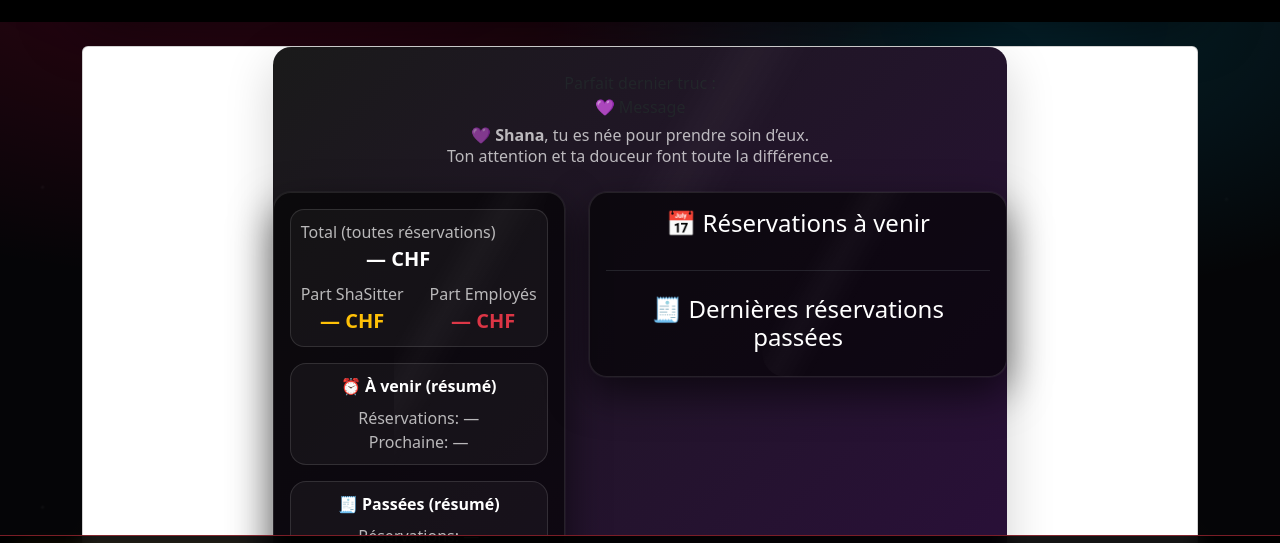
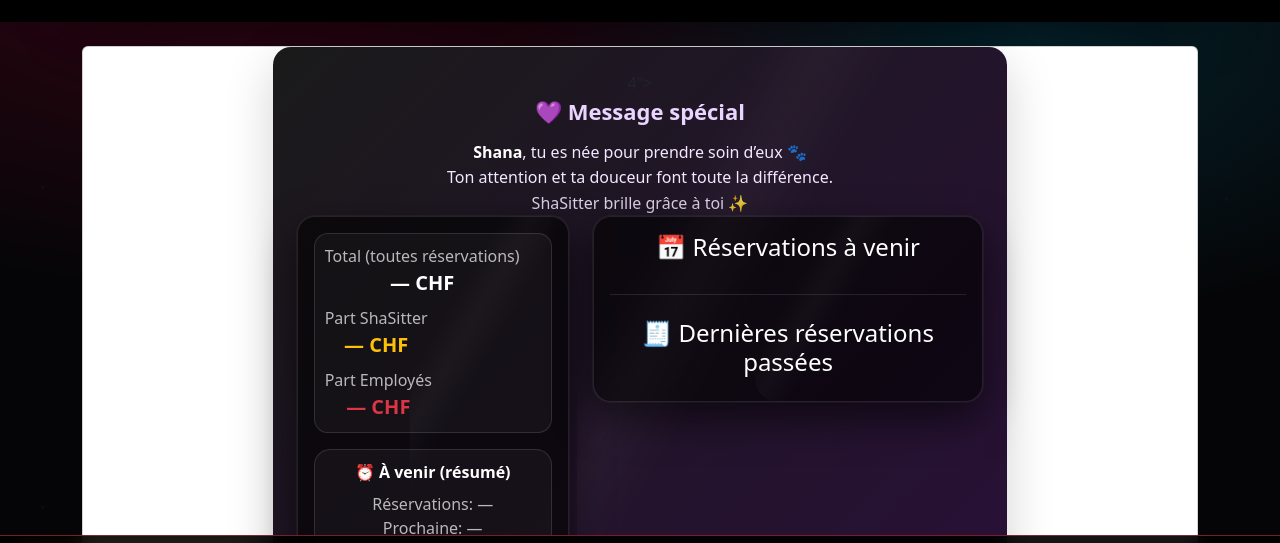
Before and after one commit to colpuxase-art/shasitter, a website: page public/index.html in a window 1280 px wide. Shown: the part 179-722 px from the top of the page. Drawn offline with nearby package versions, Linux system fonts and the light colour scheme; no server answers.

Commit message:
Update index.html

```diff
--- a/public/index.html
+++ b/public/index.html
@@ -179,11 +179,17 @@
     <div class="card border-0 shadow-lg text-center"
          style="background: linear-gradient(135deg, #1a1a1a, #2a0f3a); border-radius:18px;">
       <div class="card-body py-4 px-4">
-Parfait dernier truc :
 
-  <div class="cardTitle">💜 Message</div>
-        <div class="muted" style="margin-top:6px; line-height:1.35;">💜 <strong>Shana</strong>, tu es née pour prendre soin d’eux.<br/>Ton attention et ta douceur font toute la différence.</div>
-      </div>
+
+  4">
+          <div style="font-size:22px; font-weight:700; color:#e9d5ff;">
+            💜 Message spécial
+          </div>
+          <div style="margin-top:12px; font-size:16px; line-height:1.6; color:#f3e8ff;">
+            <strong style="color:#ffffff;">Shana</strong>, tu es née pour prendre soin d’eux 🐾<br>
+            Ton attention et ta douceur font toute la différence.<br>
+            <span style="opacity:.9;">ShaSitter brille grâce à toi ✨</span>
+          </div>
           <div class="row g-4">
             <div class="col-lg-5">
               <div class="card card-soft text-white">
```
